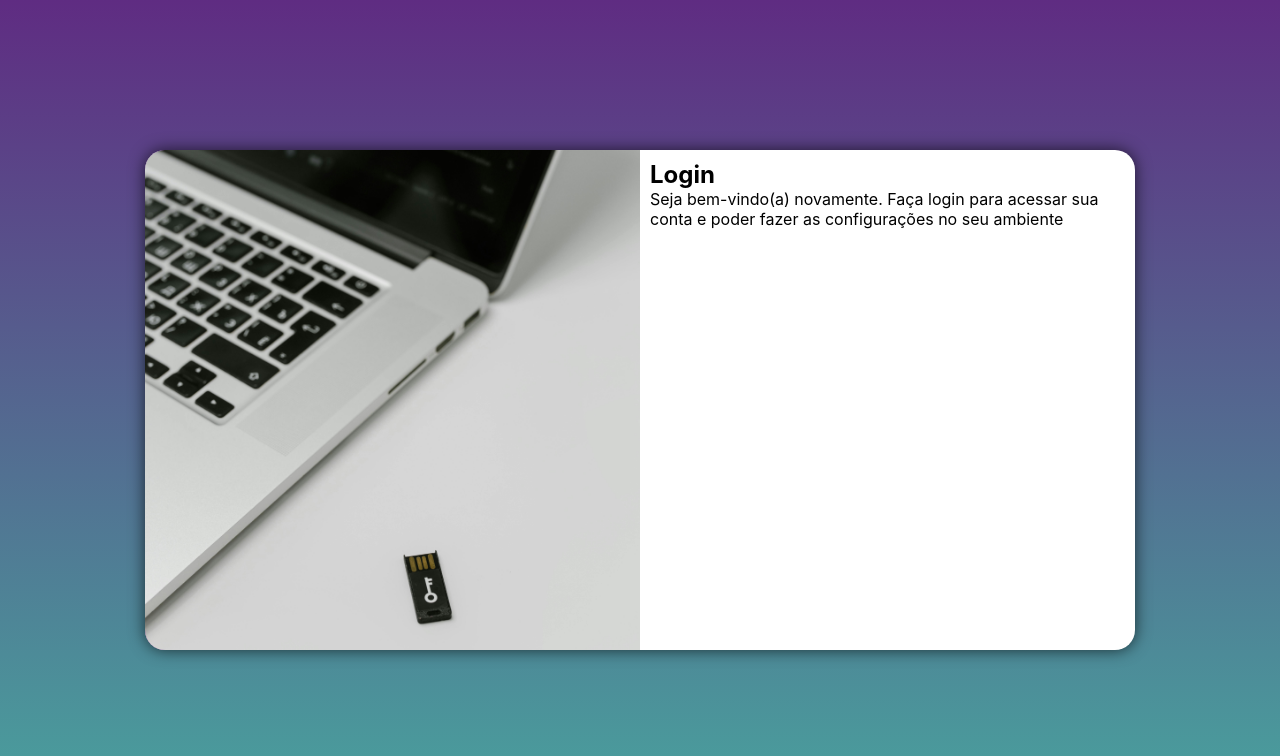
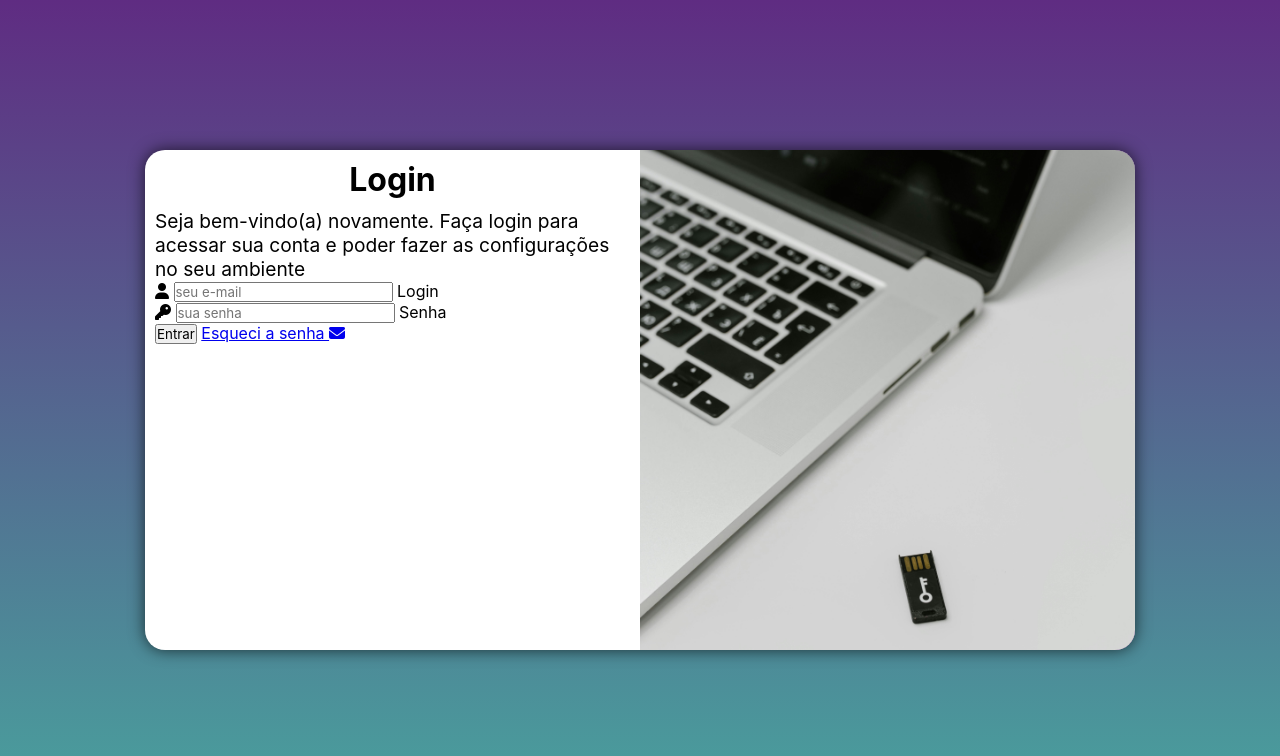
Before and after one commit to Felippe-Figueiredo/projeto-login, a plain HTML site: page index.html in a window 1280 px wide. Drawn offline with Linux system fonts and the light colour scheme.

Commit message:
create form

```diff
--- a/assets/css/media-query.css
+++ b/assets/css/media-query.css
@@ -6,7 +6,6 @@
 }
 
 @media screen and (min-width: 768px) and (max-width: 1024px) {
-
     body {
         background-image: linear-gradient(to bottom, var(--cor02), var(--cor01));
     }
@@ -28,7 +27,6 @@
 }
 
 @media screen and (min-width: 1024px) {
-
     body {
         background-image: linear-gradient(to bottom, var(--cor02), var(--cor01));
     }
@@ -38,14 +36,22 @@
     }
 
     section#login > div#image {
-        float: left;
+        float: right;
         width: 50%;
         height: 100%;
         background-position: center right;
     }
 
     section#login > div#formulario {
-        float: right;
+        float: left;
         width: 50%;
     }
+
+    div#formulario > h1 {
+        font-size: 2em;
+    }
+
+    div#formulario > p {
+        font-size: 1.2em;
+    }
 }
--- a/assets/css/syle.css
+++ b/assets/css/syle.css
@@ -50,7 +50,16 @@ section#login > div#image {
     display: block;
 }
 
-div#formulario {
+section#login > div#formulario {
     display: block;
     padding: 10px;
 }
+
+div#formulario > h1 {
+    text-align: center;
+    margin-bottom: 10px;
+}
+
+div#formulario > p {
+    font-size: 0.8em;
+}
--- a/index.html
+++ b/index.html
@@ -4,6 +4,7 @@
     <meta charset="UTF-8">
     <meta name="viewport" content="width=device-width, initial-scale=1.0">
     <title>Tela de Login</title>
+    <link rel="stylesheet" href="https://cdnjs.cloudflare.com/ajax/libs/font-awesome/6.7.2/css/all.min.css" integrity="sha512-Evv84Mr4kqVGRNSgIGL/F/aIDqQb7xQ2vcrdIwxfjThSH8CSR7PBEakCr51Ck+w+/U6swU2Im1vVX0SVk9ABhg==" crossorigin="anonymous" referrerpolicy="no-referrer"/>
     <link rel="stylesheet" href="assets/css/syle.css">
     <link rel="stylesheet" href="assets/css/media-query.css">
 </head>
@@ -17,7 +18,20 @@
                 <h1>Login</h1>
                 <p>Seja bem-vindo(a) novamente. Faça login para acessar sua conta e poder fazer as configurações no seu ambiente</p>
                 <form action="login.php" method="post">
-
+                    <div class="campo">
+                        <i class="fa-solid fa-user"></i>
+                        <input type="email" name="login" id="ilogin" placeholder="seu e-mail" required maxlength="30">
+                        <label for="ilogin">Login</label>
+                    </div>
+                    <div class="campo">
+                        <i class="fa-solid fa-key"></i>
+                        <input type="password" name="senha" id="isenha" placeholder="sua senha" required minlength="8" maxlength="20">
+                        <label for="isenha">Senha</label>
+                    </div>
+                    <input type="submit" value="Entrar">
+                    <a href="esqueci.html">
+                        Esqueci a senha <i class="fa-solid fa-envelope"></i>
+                    </a>
                 </form>
             </div>
         </section>
```
